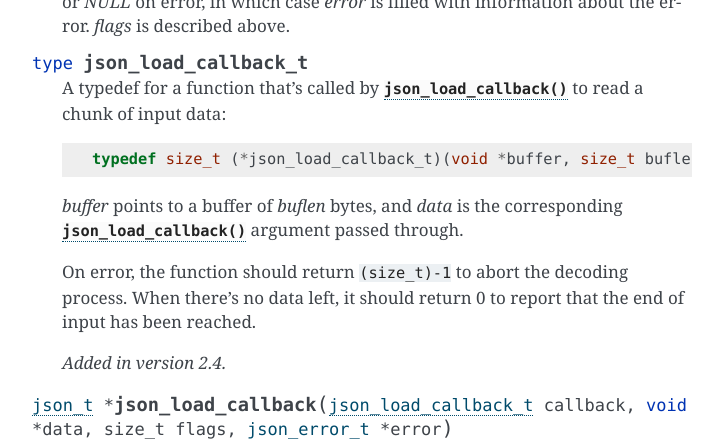
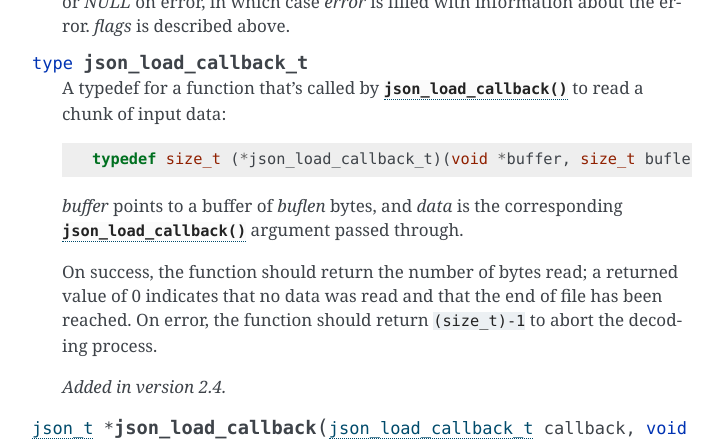
Before and after one commit to akheron/jansson, a Sphinx documentation site: the page built from doc/apiref.rst, in a window 1280 px wide and 900 px high, scrolled down 19675 px, cut to the strip 0-439 px from the top of the window. Shown: the whole strip, without its empty margins (388-1111 px from the left). Built offline with Sphinx 7.4.7, drawn with Linux system fonts in a browser that asks for light colours.

Commit message:
Mention success first in json_load_callback_t docs

```diff
--- a/doc/apiref.rst
+++ b/doc/apiref.rst
@@ -993,9 +993,10 @@
    *buffer* points to a buffer of *buflen* bytes, and *data* is the
    corresponding :func:`json_load_callback()` argument passed through.
 
-   On error, the function should return ``(size_t)-1`` to abort the
-   decoding process. When there's no data left, it should return 0 to
-   report that the end of input has been reached.
+   On success, the function should return the number of bytes read; a
+   returned value of 0 indicates that no data was read and that the
+   end of file has been reached. On error, the function should return
+   ``(size_t)-1`` to abort the decoding process.
 
    .. versionadded:: 2.4
 
```
